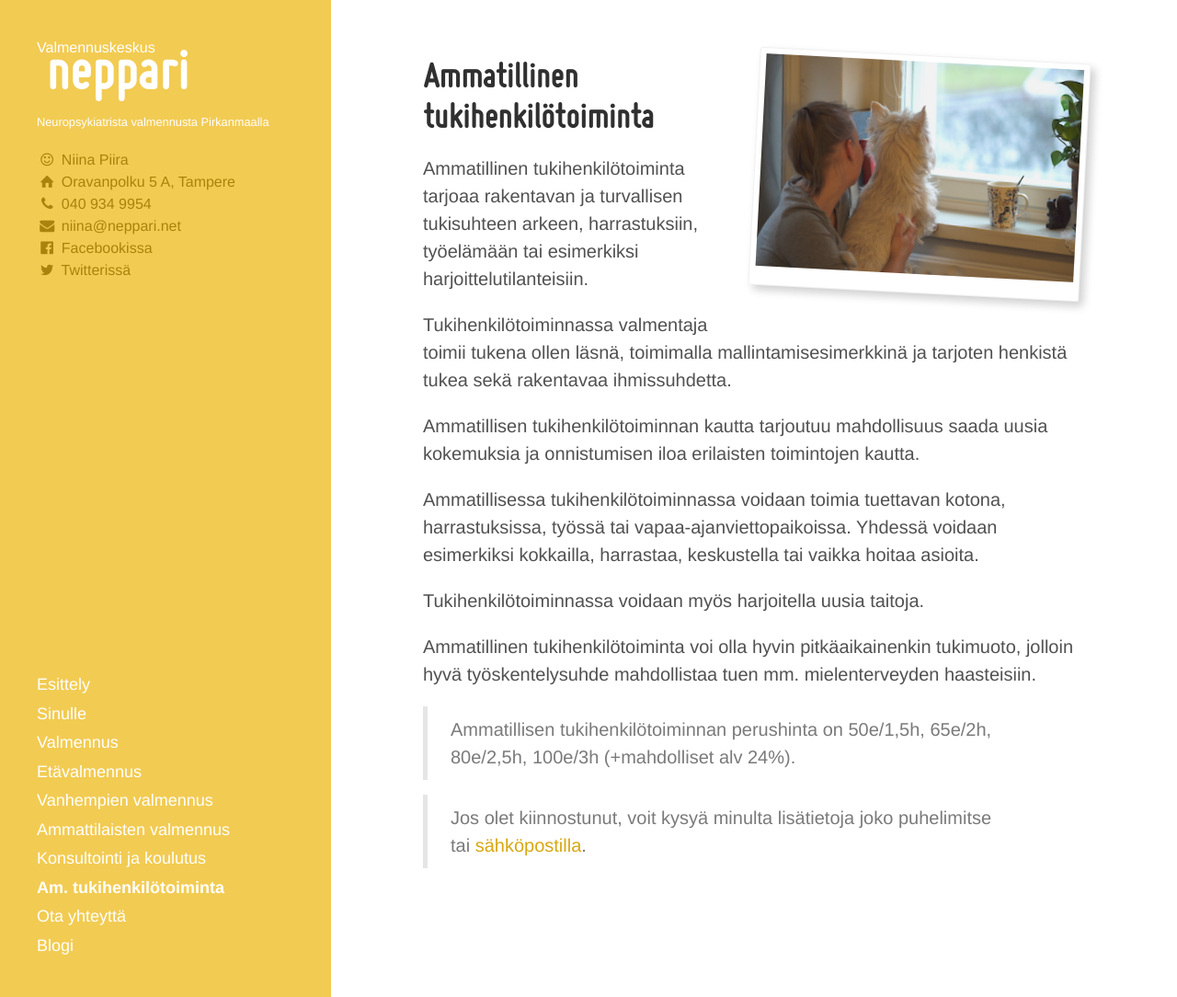
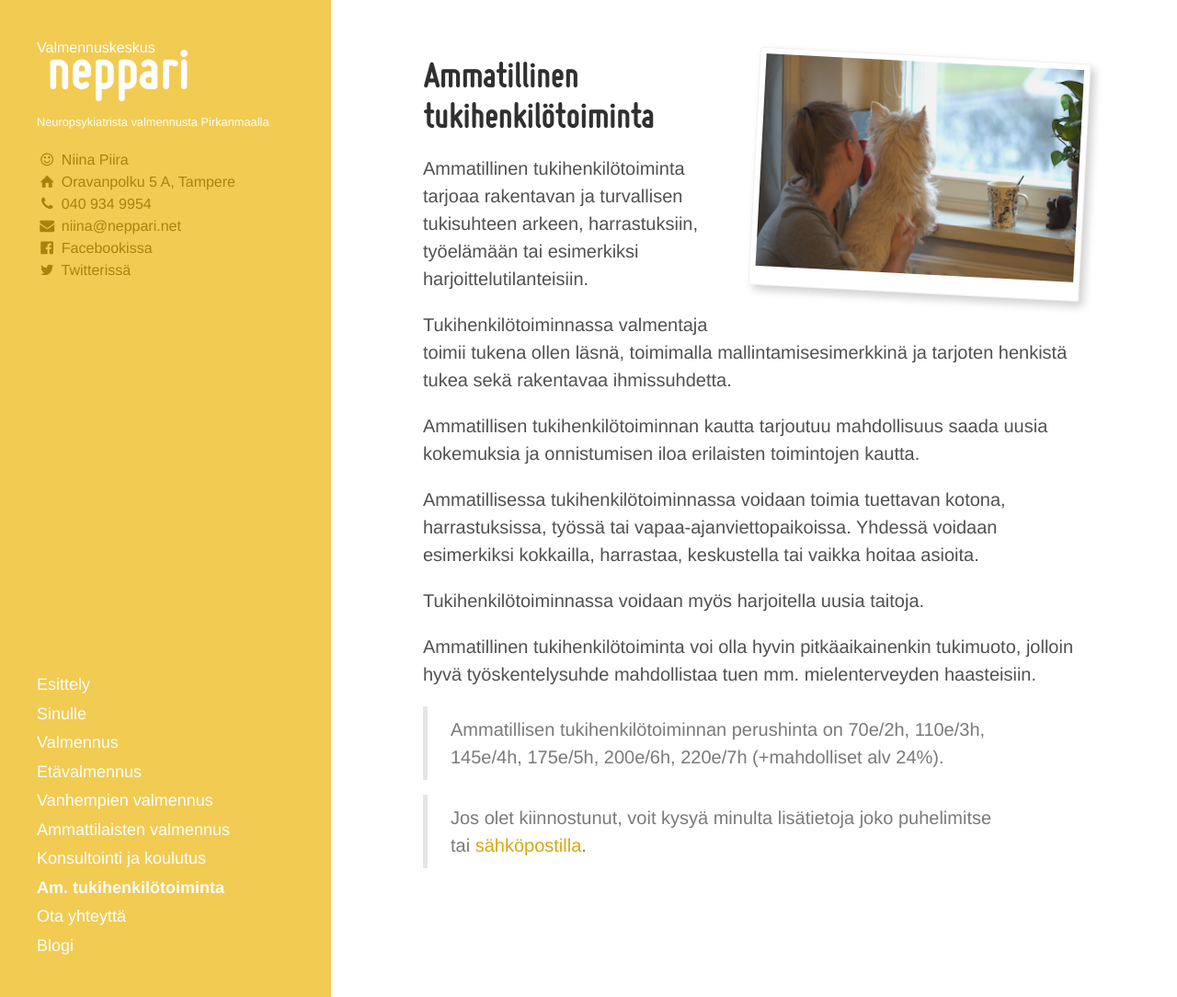
Before and after one commit to niinapiira/neppari.net, a Jekyll site: the page built from ammatillinen-tukihenkilotoiminta.md, in a window 1280 px wide and 1084 px high. Shown: the whole window at 92% size. Built offline with Jekyll 4.4.1, drawn with Linux system fonts in a browser that asks for light colours.

Commit message:
Updated ammatillinen-tukihenkilotoiminta.md

```diff
--- a/ammatillinen-tukihenkilotoiminta.md
+++ b/ammatillinen-tukihenkilotoiminta.md
@@ -30,6 +30,6 @@ Tukihenkilötoiminnassa voidaan myös harjoitella uusia taitoja.
 
 Ammatillinen tukihenkilötoiminta voi olla hyvin pitkäaikainenkin tukimuoto, jolloin hyvä työskentelysuhde mahdollistaa tuen mm. mielenterveyden haasteisiin.
 
-> Ammatillisen tukihenkilötoiminnan perushinta on 50e/1,5h, 65e/2h, 80e/2,5h, 100e/3h (+mahdolliset alv 24%).
+> Ammatillisen tukihenkilötoiminnan perushinta on 70e/2h, 110e/3h, 145e/4h, 175e/5h, 200e/6h, 220e/7h (+mahdolliset alv 24%).
 
 > Jos olet kiinnostunut, voit kysyä minulta lisätietoja joko puhelimitse tai [sähköpostilla](/ota-yhteytta).
```
